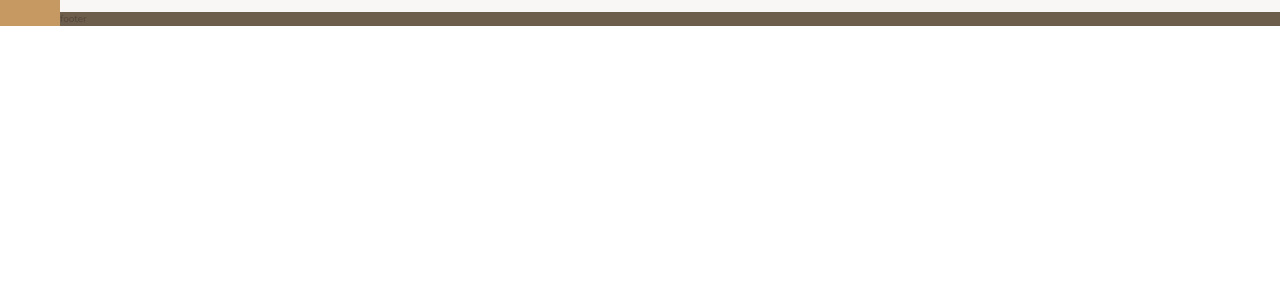
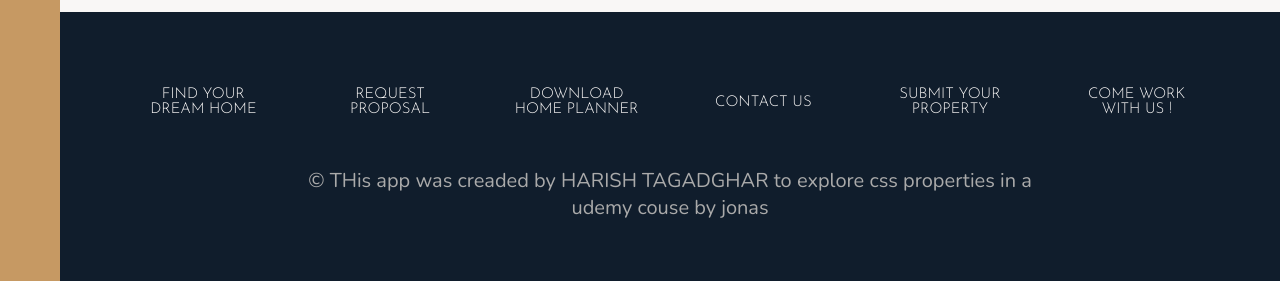
Before and after one commit to HarishTagadghar/nexter-css, a website: page index.html in a window 1280 px wide. Shown: the part 3270-3551 px from the top of the page. Before the commit the page ends 3296 px from the top, so only its background shows below. Drawn offline with nearby package versions, Linux system fonts and the light colour scheme.

Commit message:
completed footer section

```diff
--- a/index.html
+++ b/index.html
@@ -315,7 +315,29 @@
 
 
         <footer class="footer">
-            footer
+           <ul class="nav">
+               <li class="nav-item">
+                   <a href="#" class="nav-link">Find your dream home</a>
+               </li>
+               <li class="nav-item">
+                <a href="#" class="nav-link">request proposal </a>
+            </li>
+            <li class="nav-item">
+                <a href="#" class="nav-link">download home planner</a>
+            </li>
+            <li class="nav-item">
+                <a href="#" class="nav-link">contact us</a>
+            </li>
+            <li class="nav-item">
+                <a href="#" class="nav-link">submit your property</a>
+            </li>
+            <li class="nav-item">
+                <a href="#" class="nav-link">come work with us !</a>
+            </li>
+           </ul>
+           <p class="copyright">
+               &copy; THis app was creaded by <span>HARISH TAGADGHAR</span> to explore css properties in a udemy couse by jonas
+           </p>
         </footer>
     </body>
 </html>
--- a/sass/_footer.scss
+++ b/sass/_footer.scss
@@ -1,4 +1,47 @@
 .footer{
-    background-color: $color-grey-dark-2;
+    background-color: $color-secondary;
     grid-column: full-start /full-end;
+    padding: 6rem;
 }
+.nav{
+    list-style: none;
+    display: grid;
+    grid-template-columns: repeat(auto-fit , minmax(15rem , 1fr));
+    grid-gap: 2rem;
+    justify-items: center;
+    align-items: center;
+
+    &-link:link,
+    &-link:visited{
+        color: $color-grey-light-1;
+        text-decoration: none;
+        font-size: 1.5rem;
+        font-family: $font-display;
+        text-align: center;
+        display: block;
+        text-transform: uppercase;
+        padding: 1.5rem;
+        // background-color: rgba(#fff, .5);
+        transition: all .2s;
+    }
+    &-link:hover,
+    &-link:active{
+        background-color: rgba(#fff , .05);
+        transform: translateY(-3px);
+    }
+}
+.copyright{
+    font-size: 2rem;
+    color: $color-grey-light-2;
+    transition: all .2s;
+    width: 70%;
+    margin-top: 3.5rem;
+    margin-left: auto;
+    margin-right: auto;
+    text-align: center;
+}
+.copyright:hover span{
+    background-color: rgba(#fff , .05);
+    padding: 1rem 0;
+
+}
```
Also changed, not shown: css/style.css.
